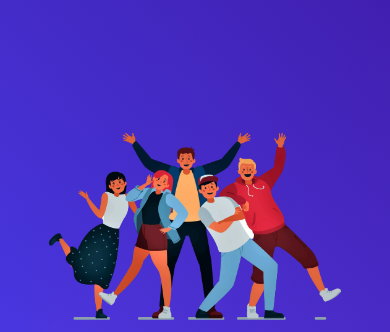
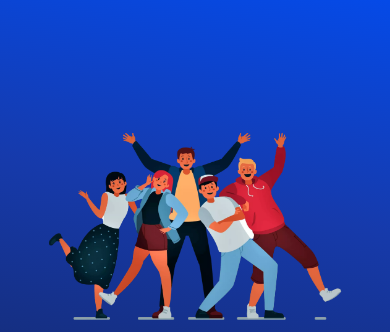
Before and after one commit to therahulsarkar/zovo, a plain HTML site: page index.html in a window 390 px wide. Shown: the part 73-405 px from the top of the page. Drawn offline with nearby package versions, Linux system fonts and the light colour scheme.

Commit message:
mobile bg

```diff
--- a/assets/css/style.css
+++ b/assets/css/style.css
@@ -501,7 +501,8 @@ h1, h2, h3, h4, h5, h6 {
   #hero {
     width: 100%;
     height: 100vh;
-    background: linear-gradient(45deg, rgba(82, 51, 255, 0.9) 0%, rgba(48, 5, 165, 0.9) 100%), url("../img/hero-bg.jpg") center center no-repeat;
+    /* background: linear-gradient(45deg, rgba(82, 51, 255, 0.9) 0%, rgba(48, 5, 165, 0.9) 100%), url("../img/hero-bg.jpg") center center no-repeat; */
+    background: linear-gradient(11deg, #081223, #142663, #163aab, #004ffa), url("../img/hero-bg.jpg") center center no-repeat;
     background-size: cover;
   }
 
```
